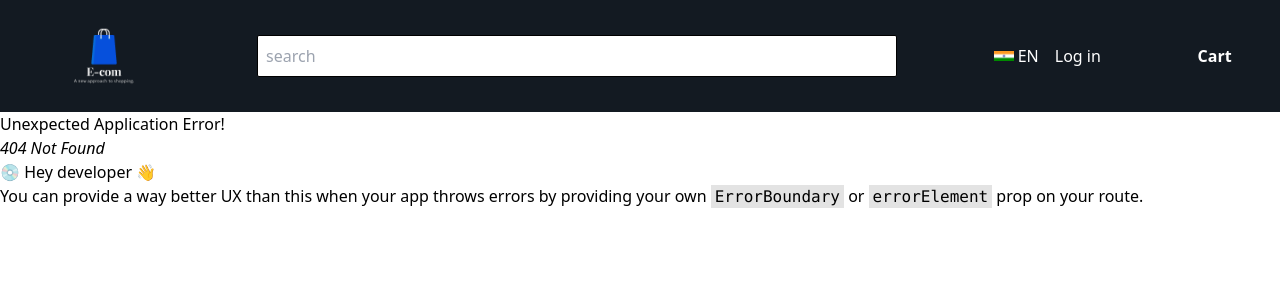
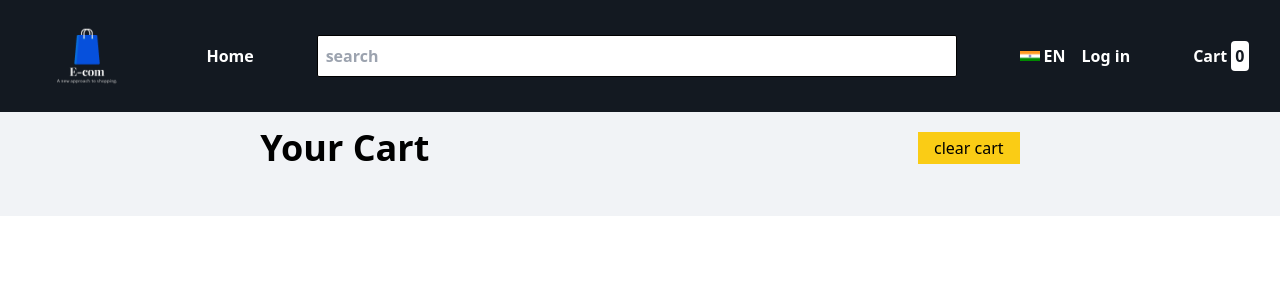
Before and after one commit to ChetanDighole/E-Commerce-Application-Clone-ineuron, a React (Create React App) app: page /cart in a window 1280 px wide. Before the commit this address had no page. Shown: the top 300 px of the page. Built offline with nearby package versions, Linux system fonts and the light colour scheme.

Commit message:
completed cart feature

```diff
--- a/src/App.js
+++ b/src/App.js
@@ -1,12 +1,12 @@
 import Body from "./components/Body";
-import Header from "./components/Header";
 import { createBrowserRouter, RouterProvider } from "react-router-dom";
 import MainContainer from "./components/MainContainer";
 import { Provider } from "react-redux";
 import store from "./utils/store";
+import Cart from "./components/Cart";
 
 
-const appRouter = createBrowserRouter([
+const router = createBrowserRouter([
   {
     path: '/',
     element: <Body />,
@@ -14,6 +14,10 @@ const appRouter = createBrowserRouter([
       {
         path: '/',
         element: <MainContainer />
+      },
+      {
+        path: 'cart',
+        element: <Cart />
       }
     ]
   }
@@ -22,13 +26,15 @@ const appRouter = createBrowserRouter([
 
 function App() {
   return (
-    <>
+    <div className='bg-[#F1F3F6]'>
+
       <Provider store={store}>
-        <Header />
 
-        <RouterProvider router={appRouter} />
+
+        <RouterProvider router={router} />
       </Provider>
-    </>
+    </div>
+
   );
 }
 
--- a/src/components/Body.js
+++ b/src/components/Body.js
@@ -1,13 +1,15 @@
 
 import React from 'react'
 import { Outlet } from 'react-router-dom'
+import Header from './Header'
 
 const Body = () => {
 
 
     return (
-        <div className='bg-[#f5f5f5]'>
+        <div >
 
+            <Header />
             <Outlet />
 
 
--- a/src/components/ButtonCategory.js
+++ b/src/components/ButtonCategory.js
@@ -20,7 +20,7 @@ const ButtonCategory = ({ product }) => {
 
             {
                 categories.map((eachEle, index) => (
-                    <button onClick={(e)=>handleClick(e.target.innerHTML)} key={index} className='bg-gray-400 py-2 px-4 rounded-md'>{eachEle}</button>
+                    <button onClick={(e)=>handleClick(e.target.innerHTML)} key={index} className='bg-[#232F3E] text-white font-semibold py-2 px-4 rounded-md'>{eachEle}</button>
                 ))
             }
 
--- a/src/components/Card.js
+++ b/src/components/Card.js
@@ -1,5 +1,7 @@
 
 import React, { useState } from 'react'
+import { useDispatch } from 'react-redux'
+import { addCart } from '../utils/cartSlice'
 
 const Card = ({ productDedails }) => {
 
@@ -8,9 +10,21 @@ const Card = ({ productDedails }) => {
 
     const { title, price, description, image } = productDedails
 
-    return (
+
+    // #######################################
 
 
+    const dispatch = useDispatch()
+
+    const dispatchToCart = () => {
+        dispatch(addCart(productDedails))
+    }
+
+
+    // #######################################
+
+
+    return (
         <div className="flex flex-col justify-center gap-2 p-10 max-w-[400px] bg-white rounded-lg shadow-2xl">
             <div className="">
 
@@ -41,9 +55,8 @@ const Card = ({ productDedails }) => {
 
                 <div className="flex flex-col md:flex-row justify-between items-center text-gray-900">
                     <p className="font-bold text-xl">{Math.ceil(price * 82)} &#8377;</p>
-                    <button
-                        className="px-6 py-2 transition ease-in duration-200 uppercase rounded-full hover:bg-gray-800 hover:text-white border-2 border-gray-900 focus:outline-none">Add
-                        to cart</button>
+                    <button onClick={()=>dispatchToCart()}
+                        className="px-6 py-2 transition ease-in duration-200 uppercase rounded-full hover:bg-gray-800 hover:text-white border-2 border-gray-900 focus:outline-none">Add to cart</button>
                 </div>
             </div>
         </div>
--- /dev/null
+++ b/src/components/Cart.js
@@ -0,0 +1,39 @@
+
+import React from 'react'
+import { useDispatch, useSelector } from 'react-redux'
+import Card from './Card'
+import { clearCart } from '../utils/cartSlice'
+
+
+const Cart = () => {
+
+  const dispatch = useDispatch()
+
+  const cartProduct = useSelector(store => store.cart.items)
+
+  const clearCartfunc = () => {
+    dispatch(clearCart())
+  }
+
+  return (
+    <div className='flex flex-col item-center'>
+      <div className='flex justify-around items-center w-[100%] p-4'>
+        <h1 className='font-bold text-4xl'>Your Cart</h1>
+        <button onClick={()=>clearCartfunc()} className='bg-yellow-400 px-4 py-1'>clear cart</button>
+      </div>
+
+      <div className='flex justify-center items-center gap-4 flex-wrap p-4'>
+
+        {
+          cartProduct.map((eachProduct,index)=>
+          <Card key={index} productDedails={eachProduct}/>
+          )
+        }
+
+      </div>
+
+    </div>
+  )
+}
+
+export default Cart
--- a/src/components/Header.js
+++ b/src/components/Header.js
@@ -2,16 +2,24 @@
 import React, { useState } from 'react'
 import logo from '../assets/logo.png'
 import india from '../assets/india.jpg'
+import { Link } from 'react-router-dom';
+import { useSelector } from 'react-redux';
+
 const Header = () => {
-
 
     const [isLog, setIsLog] = useState(false)
 
+    const cart = useSelector(store => store.cart.items)
+
     return (
-        <div className='flex justify-around items-center bg-[#131A22] text-white'>
+        <div className='flex justify-around items-center bg-[#131921] text-white font-bold'>
             <div>
-                <img alt='logo.png' src={logo} className="w-28 invert" />
+                <a href='/'><img alt='logo.png' src={logo} className="w-28 invert" /></a>
             </div>
+
+            <Link to={'/'}>
+            <h3>Home</h3>
+            </Link>
 
             <div className='basis-1/2'>
                 <input type='text' placeholder='search' className='p-2 w-[100%] border border-black rounded-sm' />
@@ -27,9 +35,7 @@ const Header = () => {
                 </button>
             </div>
 
-            <div>
-                <h2 className='font-bold '>Cart</h2>
-            </div>
+            <Link to={'/cart'}>Cart <span className='bg-white text-[#131921] p-1 rounded'>{cart.length}</span></Link>
 
         </div>
     )
--- a/src/components/MainContainer.js
+++ b/src/components/MainContainer.js
@@ -39,12 +39,6 @@ const MainContainer = () => {
 
             <div className='flex justify-center items-center gap-4 flex-wrap'>
 
-                {/* {
-                    (filterProduct).map((eachProduct)=>
-                    <Card key={eachProduct.id} productDedails={eachProduct} />
-                    )
-                } */}
-
                 {
                     (filterProduct.length === 0) ? (products).map((eachProduct)=>
                     <Card key={eachProduct.id} productDedails={eachProduct} />
--- /dev/null
+++ b/src/utils/cartSlice.js
@@ -0,0 +1,22 @@
+import { createSlice } from "@reduxjs/toolkit";
+
+const cartSlice = createSlice({
+
+    name: 'cart',
+    initialState: {
+        items: []
+    },
+    reducers: {
+        addCart : (state , action) => {
+            state.items.push(action.payload)
+        },
+        clearCart : (state) => {
+            state.items = []
+        }
+    }
+
+})
+
+export const { addCart , clearCart } = cartSlice.actions
+
+export default cartSlice.reducer
--- a/src/utils/store.js
+++ b/src/utils/store.js
@@ -1,9 +1,11 @@
 import { configureStore } from "@reduxjs/toolkit";
+import cartSlice from "./cartSlice";
 import filterSlice from "./filterSlice";
 
 const store = configureStore({
     reducer: {
-        filter: filterSlice
+        filter: filterSlice,
+        cart: cartSlice
     }
 })
 
```
Also changed, not shown: src/components/About.js (added, +9 -0 lines), src/components/Contact.js (added, +9 -0 lines).
